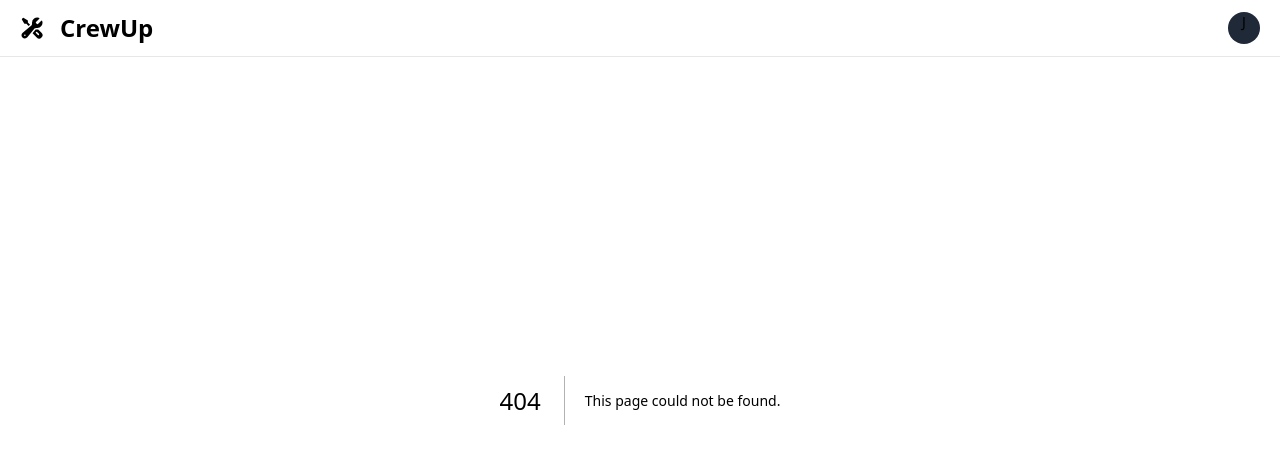
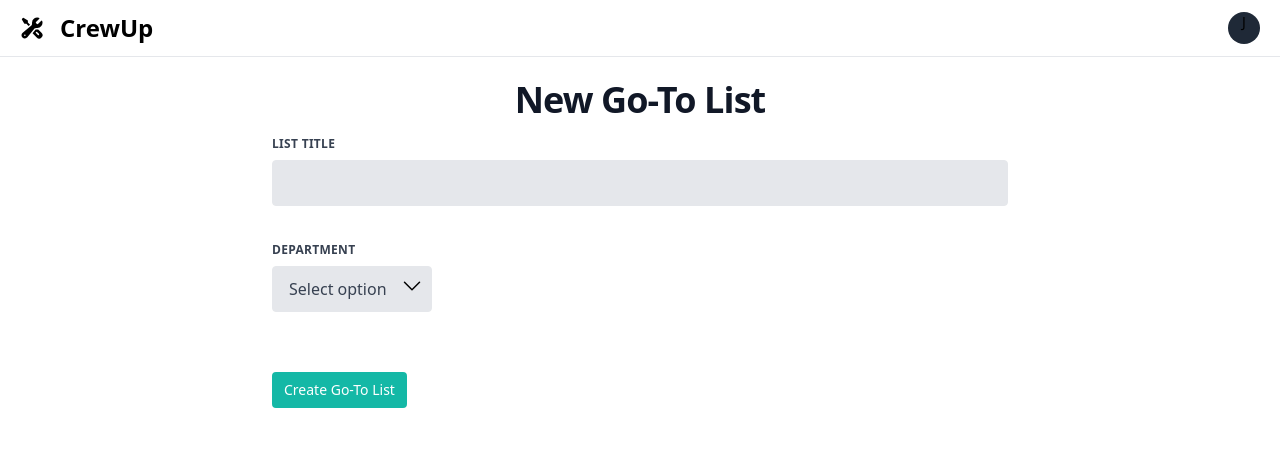
Before and after one commit to JackMullinkosson/crew-up, a Next.js app: page /NewGoTo in a window 1280 px wide. Before the commit this address had no page. Shown: the top 464 px of the page. Built offline with nearby package versions, Linux system fonts and the light colour scheme.

Commit message:
make goto page built out

```diff
--- a/app/Components/NewProjectForm.tsx
+++ b/app/Components/NewProjectForm.tsx
@@ -25,7 +25,7 @@ const NewProjectForm = () => {
     const labelStyles = "block uppercase tracking-wide text-gray-700 text-xs font-bold mb-2"
     const successButtonStyles = "flex-shrink-0 bg-teal-500 hover:bg-teal-700 border-teal-500 hover:border-teal-700 text-sm border-4 text-white py-1 px-2 rounded"
     const infoButtonStyles = "flex-shrink-0 bg-purple-500 hover:bg-purple-700 border-purple-500 hover:border-purple-700 text-sm border-4 text-white py-1 px-2 rounded"
-    const availableTimes =
+
 
     useEffect(()=>{
         const days = calculateDays(startDate, endDate)
--- a/app/GoTos/[id]/page.tsx
+++ b/app/GoTos/[id]/page.tsx
@@ -6,7 +6,6 @@ import Personnel from '../../Components/Personnel';
 import { PlusIcon, TrashIcon } from '@heroicons/react/24/solid'
 
 export default function goTo ({ params }: any) {
-    // const defaultRoles = ['Gaffer', 'BBE', 'Electric', 'Key Grip', 'BBG', 'Grip', 'Camera Operator', 'First AC', 'Second AC', 'Camera Utility' ]
     const [id, setId] = useState(parseInt(params.id))
     const { roles, setRoles } = useGlobalContext();
     const [rolesLoading, setRolesLoading] = useState(true)
@@ -38,7 +37,7 @@ console.log(roles)
 
     return (
         <>
-        <div className='flex justify-center px-16 flex-col py-8'>
+        <div className='flex justify-center px-16 flex-col py-12 lg:py-16'>
         <h1 className='text-2xl py-4'>My Go-To's</h1>
         {rolesLoading ? <div>Loading..</div> : <div>{roles.map((role)=>{
             return <Personnel role={role.name} people={role.people}/>
--- /dev/null
+++ b/app/NewGoTo/page.tsx
@@ -0,0 +1,82 @@
+"use client"
+import { useState, useEffect } from "react"
+import { useRouter } from "next/navigation"
+import { ChevronDownIcon } from "@heroicons/react/24/solid"
+
+const NewGoTo = () => {
+    const router = useRouter()
+    const inputStyles = "appearance-none w-full bg-gray-200 text-gray-700 border border-black-500 rounded py-3 px-4 mb-3 leading-tight focus:outline-none focus:bg-white"
+    const borderStyles = "bg-gray-200 text-gray-700 border border-500 rounded focus:outline-none focus:bg-white"
+    const labelStyles = "block uppercase tracking-wide text-gray-700 text-xs font-bold mb-2"
+    const successButtonStyles = "flex-shrink-0 bg-teal-500 hover:bg-teal-700 border-teal-500 hover:border-teal-700 text-sm border-4 text-white py-1 px-2 rounded"
+    const infoButtonStyles = "flex-shrink-0 bg-purple-500 hover:bg-purple-700 border-purple-500 hover:border-purple-700 text-sm border-4 text-white py-1 px-2 rounded"
+    const defaultProdRoles = ['Producer', 'Co-Producer', 'Associate Producer', 'Production Coordinator', 'UPM', 'Key PA', 'PA']
+    const defaultCineRoles = ['Gaffer', 'BBE', 'Electric', 'Key Grip', 'BBG', 'Grip', 'Camera Operator', 'First AC', 'Second AC', 'Camera Utility' ]
+    const defaultArtRoles = ['Art Director', 'Production Designer', 'Set Decorator', 'Prop Master', 'Art PA']
+    const [listName, setListName] = useState("")
+    const [isChoosing, setIsChoosing] = useState(false)
+    const [choice, setChoice] = useState("")
+
+    async function submitList(){
+        try{
+          const res = await fetch(`/api/postGoTo`,{
+            method: "POST",
+            headers: {
+                "Content-Type": "application/json",
+            },
+            body: JSON.stringify({
+              name: listName
+          })
+          })
+          if (res.status !== 200) {
+            console.log('error making new go to list')
+          } else {
+            console.log(await res.json());
+          }
+        }
+        catch(e){
+          console.error(e)
+        }
+      }
+
+      function handleChoice(e){
+        setIsChoosing(false)
+        setChoice(e)
+      }
+
+
+      return(
+        <>
+        <form onSubmit={submitList} className="py-14 lg:py-20 px-4 mx-auto max-w-screen-md">
+            <h1 className="mb-4 text-4xl tracking-tight font-extrabold text-center text-gray-900 dark:text-white">
+            {listName === "" ? "New Go-To List" : listName}
+            </h1>
+            <div className="w-full">
+            <label className={labelStyles}>List Title</label>
+            <input
+            onChange={(e)=> setListName(e.target.value)}
+            value={listName}
+            type="text"
+            className={inputStyles}
+            />
+            </div>
+            <div className="w-full py-6">
+            <label className={labelStyles}>Department</label>
+                <div className="flex"><select className="flex appearance-none bg-gray-200 text-gray-700 border border-black-500 rounded py-3 px-4 mb-3 leading-tight focus:outline-none focus:bg-white" onClick={(e)=>handleChoice(e.target)} >
+                    <option value="" disabled selected>Select option</option>
+                    <option value="Production">Production</option>
+                    <option value="Cinematography">Cinematography</option>
+                    <option value="Art">Art</option>
+                 </select>
+                 {choice==="" ? <ChevronDownIcon className="h-6 w-6 -ml-8 mt-2 postion-absolute"/> : null}
+                 </div>
+            </div>
+            <div className='w-full py-6'>
+            <button onClick={()=>submitList()} className={successButtonStyles}>Create Go-To List</button>
+            </div>
+        </form>
+        </>
+      )
+}
+
+export default NewGoTo;
--- a/app/NewProject/page.tsx
+++ b/app/NewProject/page.tsx
@@ -9,7 +9,6 @@ export default function NewProject() {
 
   return (
    <main className='py-4 px-4'>
-    <Link href="/" className={infoButtonStyles}>Back</Link>
     <NewProjectForm/>
    </main>
   )
--- a/app/page.tsx
+++ b/app/page.tsx
@@ -44,28 +44,6 @@ export default function Home() {
     getProjects();
   },[])
 
-  async function postGoTo(){
-    setIsNaming(false)
-    try{
-      const res = await fetch(`/api/postGoTo`,{
-        method: "POST",
-        headers: {
-            "Content-Type": "application/json",
-        },
-        body: JSON.stringify({
-          name: name
-      })
-      })
-      if (res.status !== 200) {
-        console.log('error making new go to list')
-      } else {
-        console.log(await res.json());
-      }
-    }
-    catch(e){
-      console.error(e)
-    }
-  }
 
   async function getGoTos(){
     try {
@@ -116,10 +94,9 @@ export default function Home() {
         <LightBulbIcon className='h-6 w-6'/>
   </div>
       })}
-        <div className={newBoxStyles} onClick={()=>setIsNaming(true)}>
-          {isNaming ? <input className='w-1/2 text-xl font-bold dark:text-white mr-4 leading-tight focus:outline-none focus:bg-white' value={name} onChange={(e)=>setName(e.target.value)} placeholder="List Name"></input>
-          : <h3 className="text-xl font-bold dark:text-white mr-4">New Go-To List</h3>}
-          {isNaming ? <button className={infoButtonStyles} onClick={()=>postGoTo()}>Create</button> : <PlusIcon className='h-6 w-6'/>}
+        <div className={newBoxStyles} onClick={()=>router.push('/NewGoTo')}>
+          <h3 className="text-xl font-bold dark:text-white mr-4">New Go-To List</h3>
+          <PlusIcon className='h-6 w-6'/>
         </div>
       </div>
   </div>
```
